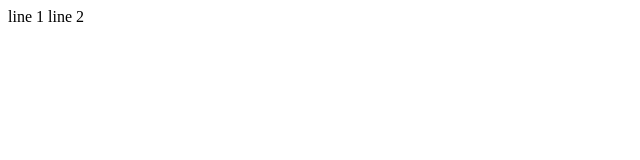
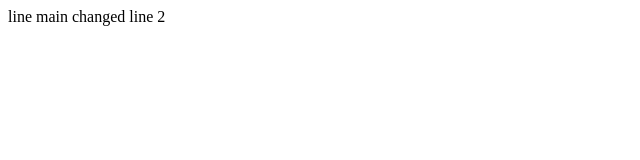
Before and after one commit to RanjanaWaiba/Gitday2, a plain HTML site: page index.html in a window 1280 px wide. Shown: the whole page, without its empty margins (0-640 px from the left). Drawn offline with Linux system fonts and the light colour scheme.

Commit message:
line main changed

```diff
--- a/index.html
+++ b/index.html
@@ -7,7 +7,7 @@
 </head>
 <body>
 
-        line 1
+        line main changed
         line 2
 
 
```
